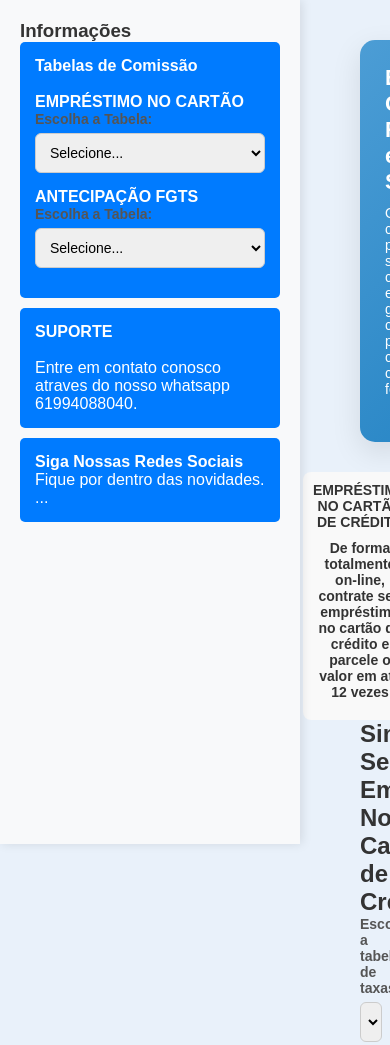
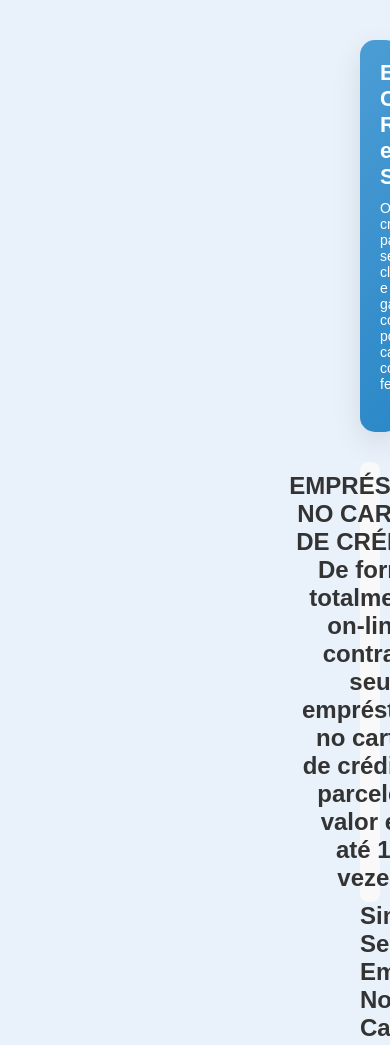
Before and after one commit to wsdigital26/emprestimos, a plain HTML site: page index.html in a window 390 px wide. Shown: the top 1045 px of the page. Drawn offline with Linux system fonts and the light colour scheme.

Commit message:
Update style.css

```diff
--- a/style.css
+++ b/style.css
@@ -20,6 +20,7 @@ header {
   border-radius: 15px;
   box-shadow: 0 10px 30px rgba(0, 0, 0, 0.1);
   text-align: center;
+  max-width: 100%;
 }
 
 header h1 {
@@ -57,6 +58,7 @@ header p {
   grid-template-columns: repeat(auto-fit, minmax(250px, 1fr));
   gap: 20px;
   margin-top: 30px;
+  max-width: 100%;
 }
 
 .produto {
@@ -66,6 +68,7 @@ header p {
   box-shadow: 0 6px 20px rgba(0, 0, 0, 0.1);
   text-align: center;
   transition: transform 0.3s ease, box-shadow 0.3s ease;
+  width: 100%;
 }
 
 .produto:hover {
@@ -111,6 +114,7 @@ header p {
   border-radius: 10px;
   background-color: #ffffff;
   box-shadow: 0 6px 20px rgba(0, 0, 0, 0.1);
+  width: 100%;
 }
 
 #formulario-emprestimo h2 {
@@ -180,7 +184,9 @@ footer {
 
 @media (max-width: 768px) {
   .produtos {
-    grid-template-columns: repeat(auto-fit, minmax(200px, 1fr));
+    display: flex;
+    flex-wrap: wrap;
+    justify-content: center;
   }
 
   header {
@@ -199,11 +205,20 @@ footer {
     padding: 10px 18px;
     font-size: 14px;
   }
+
+  .produto {
+    width: 90%;
+  }
 }
 
 @media (max-width: 480px) {
   header {
-    padding: 25px;
+    padding: 20px;
+  }
+
+  #formulario-emprestimo {
+    width: 95%;
+    padding: 15px;
   }
 
   header h1 {
@@ -220,7 +235,6 @@ footer {
   }
 
   .produtos {
-    display: flex;
     flex-direction: column;
     align-items: center;
   }
@@ -238,33 +252,23 @@ footer {
     font-size: 12px;
   }
 }
+
+/* Ajustes adicionais para cartões de produtos */
 .produto-cartao {
-  background-color: #f9f9f9; /* Cor de fundo */
+  background-color: #f9f9f9;
   padding: 20px;
   border-radius: 8px;
-  text-align: center; /* Centraliza o texto */
+  text-align: center;
   display: flex;
   flex-direction: column;
   align-items: center;
   justify-content: center;
+  width: 100%;
 }
 
-.produto-cartao h2 {
-  color: #333;
-  font-size: 18px;
-  font-weight: bold;
-  text-align: center; /* Garante que o título também fique centralizado */
-  margin-bottom: 10px;
-}
-
-/* RESPONSIVIDADE */
 @media (max-width: 768px) {
   .produto-cartao {
     padding: 15px;
-  }
-
-  .produto-cartao h2 {
-    font-size: 16px;
   }
 }
 
@@ -272,8 +276,12 @@ footer {
   .produto-cartao {
     padding: 10px;
   }
-
-  .produto-cartao h2 {
-    font-size: 14px;
+}
+@media (max-width: 768px) { /* Para telas menores que 768px (tablets e celulares) */
+  .lateral-esquerda {
+      display: none;
+  }
+  #conteudo {
+      margin-left: 0; /* Ajusta o conteúdo para ocupar toda a tela */
   }
 }
```
